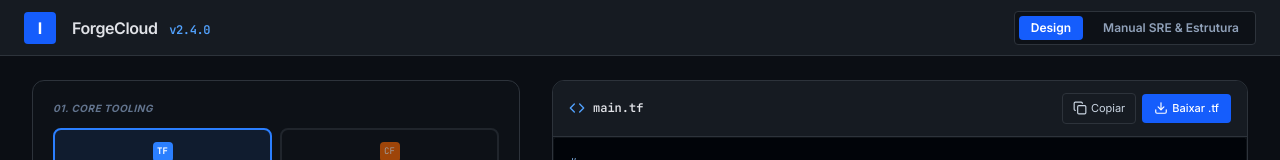
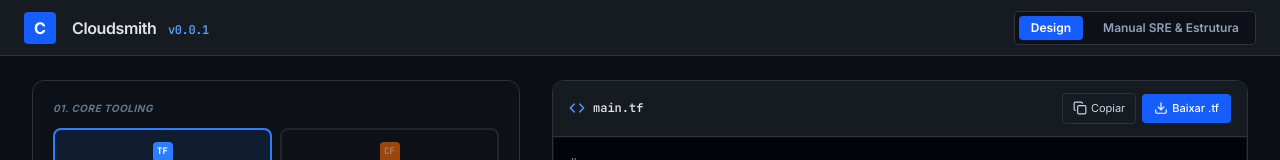
Before and after one commit to rojoaquim/Cloudsmith, a React (Vite) app: page / in a window 1280 px wide. Shown: the top 160 px of the page. Built offline with nearby package versions, Linux system fonts and the light colour scheme; no server answers.

Commit message:
chore: rename project to Cloudsmith
Update project metadata, branding, and configuration to reflect the new name.

```diff
--- a/index.html
+++ b/index.html
@@ -3,7 +3,7 @@
   <head>
     <meta charset="UTF-8" />
     <meta name="viewport" content="width=device-width, initial-scale=1.0" />
-    <title>Gerador de IaC Pro - Terraform & CloudFormation</title>
+    <title>Cloudsmith - Gerador de IaC Pro</title>
   </head>
   <body>
     <div id="root"></div>
--- a/metadata.json
+++ b/metadata.json
@@ -1,5 +1,5 @@
 {
-  "name": "Gerador de IaC (Infrastructure as Code)",
+  "name": "Cloudsmith",
   "description": "Uma plataforma interativa e inteligente para projetar, visualizar, refinar e exportar infraestrutura como código (Terraform e AWS CloudFormation) com as melhores práticas de SRE.",
   "requestFramePermissions": [],
   "majorCapabilities": ["MAJOR_CAPABILITY_SERVER_SIDE_GEMINI_API"]
--- a/package.json
+++ b/package.json
@@ -1,7 +1,7 @@
 {
-  "name": "react-example",
+  "name": "cloudsmith",
   "private": true,
-  "version": "0.0.0",
+  "version": "0.0.1",
   "type": "module",
   "scripts": {
     "dev": "tsx server.ts",
--- a/src/App.tsx
+++ b/src/App.tsx
@@ -218,10 +218,10 @@
       <header className="h-14 border-b border-[#2D333B] px-6 flex items-center justify-between bg-[#161B22] sticky top-0 z-40" id="main-header">
         <div className="flex items-center gap-4">
           <div className="w-8 h-8 bg-blue-600 rounded flex items-center justify-center">
-            <span className="text-white font-bold">I</span>
+            <span className="text-white font-bold">C</span>
           </div>
           <h1 className="text-md font-semibold tracking-tight text-[#E0E2E7]">
-            ForgeCloud <span className="text-blue-400 text-xs font-mono ml-2">v2.4.0</span>
+            Cloudsmith <span className="text-blue-400 text-xs font-mono ml-2">v0.0.1</span>
           </h1>
         </div>
         <div className="flex items-center gap-4">
--- a/src/index.css
+++ b/src/index.css
@@ -25,7 +25,7 @@
   background: #3B82F6;
 }
 
-/* Global utility enhancements for ForgeCloud aesthetic */
+/* Global utility enhancements for Cloudsmith aesthetic */
 body {
   background-color: #0B0E14;
   color: #E0E2E7;
--- a/vite.config.ts
+++ b/vite.config.ts
@@ -5,6 +5,7 @@
 
 export default defineConfig(() => {
   return {
+    base: process.env.NODE_ENV === 'production' ? '/cloudsmith/' : '/',
     plugins: [react(), tailwindcss()],
     resolve: {
       alias: {
```
